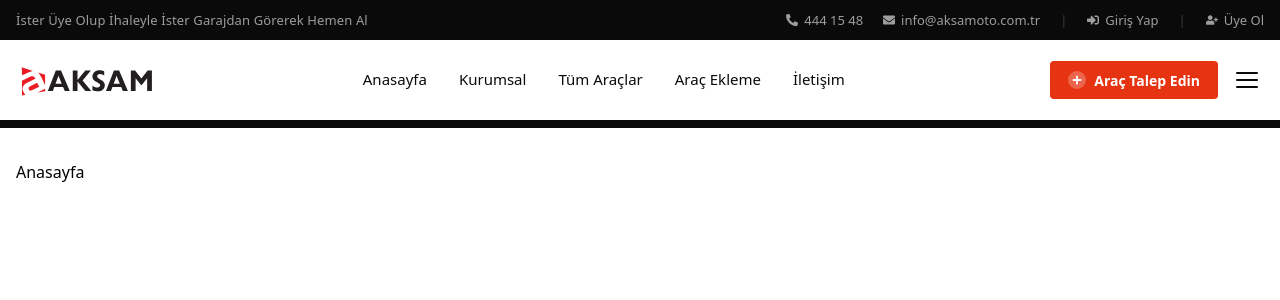
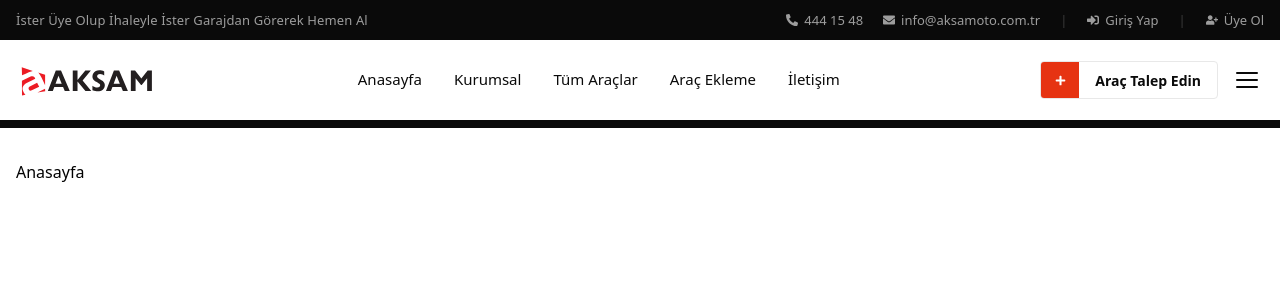
Before and after one commit to 3rsan/aksam_react, a React (Vite) app: page / in a window 1280 px wide. Shown: the top 300 px of the page. Built offline with nearby package versions, Linux system fonts and the light colour scheme.

Commit message:
redesigned araç talep edin button

```diff
--- a/src/app/layout/components/Header/index.jsx
+++ b/src/app/layout/components/Header/index.jsx
@@ -124,16 +124,16 @@
               {/* Araç Talep Et CTA */}
               <Link
                 to={isAuthenticated ? '#' : '/kayit-ol'}
-                className="header__cta hidden sm:flex items-center gap-2"
+                className="header__cta hidden sm:flex items-center"
                 {...(isAuthenticated && {
                   'data-bs-toggle': 'modal',
                   'data-bs-target': '#RequestAVehicle',
                 })}
               >
                 <span className="header__cta-icon">
-                  <FaPlus size={10} />
+                  <FaPlus size={11} />
                 </span>
-                Araç Talep Edin
+                <span className="header__cta-label">Araç Talep Edin</span>
               </Link>
 
               {/* Sidebar toggle (desktop) */}
--- a/src/app/layout/components/Header/styles.scss
+++ b/src/app/layout/components/Header/styles.scss
@@ -144,27 +144,39 @@
 .header__cta {
   display: inline-flex;
   align-items: center;
-  gap: 8px;
-  padding: 0 18px;
+  gap: 0;
+  padding: 0;
   height: 38px;
   border-radius: 4px;
-  background-color: $accent;
-  color: #fff;
+  background-color: #ffffff;
+  border: 1.5px solid #e8e8e8;
+  color: #0a0a0a;
   font-size: 0.875rem;
   font-weight: 600;
   text-decoration: none;
   white-space: nowrap;
+  overflow: hidden;
   transition:
     background-color $transition,
-    transform $transition;
+    border-color $transition,
+    color $transition;
 
   &:hover {
-    background-color: $accent-dark;
-    transform: translateY(-1px);
+    background-color: $accent;
+    border-color: $accent;
+    color: #ffffff;
+
+    .header__cta-icon {
+      background-color: #0a0a0a;
+
+      svg {
+        transform: rotate(90deg);
+      }
+    }
   }
 
   &:active {
-    transform: translateY(0);
+    opacity: 0.9;
   }
 }
 
@@ -172,16 +184,26 @@
   display: inline-flex;
   align-items: center;
   justify-content: center;
-  width: 18px;
-  height: 18px;
-  border-radius: 50%;
-  background-color: rgba(255 255 255 / 0.25);
+  width: 38px; // buton yüksekliğiyle eşit → kare/daire alanı
+  height: 38px;
+  background-color: $accent;
   flex-shrink: 0;
+  transition: background-color $transition;
 
   svg {
-    width: 10px;
-    height: 10px;
+    width: 11px;
+    height: 11px;
+    color: #ffffff;
+    transition: transform 300ms ease;
   }
+}
+
+.header__cta span + * {
+  padding: 0 16px;
+}
+
+.header__cta-label {
+  padding: 0 16px;
 }
 
 // ── Hamburger ────────────────────────────────
--- a/vite.config.js
+++ b/vite.config.js
@@ -11,8 +11,8 @@
     alias: {
       '@app': path.resolve(__dirname, 'src/app'),
       '@features': path.resolve(__dirname, 'src/features'),
-      '@assets': path.resolve(__dirname, 'src/assets'), // ← ekle
-      '@shared': path.resolve(__dirname, 'src/shared'), // ← ekle
+      '@assets': path.resolve(__dirname, 'src/assets'),
+      '@shared': path.resolve(__dirname, 'src/shared'),
     },
   },
 });
```
Also changed, not shown: jsconfig.json (added, +12 -0 lines).
